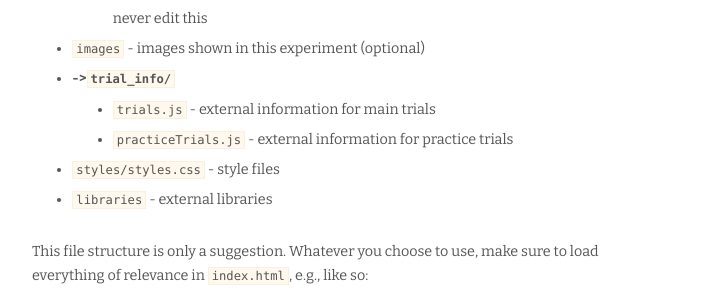
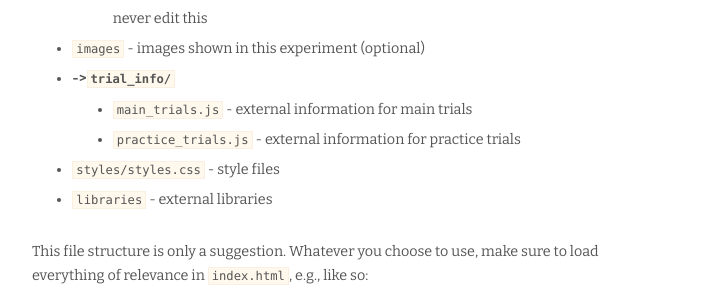
Before and after one commit to magpie-ea/magpie-site, a Jekyll site: the page built from getting-started/experiments.markdown, in a window 1280 px wide and 900 px high, scrolled down 836 px. Shown: the part 157-448 px from the top of the window, without its empty margins (138-841 px from the left). Built offline with Jekyll 4.4.1, drawn with Linux system fonts in a browser that asks for light colours; nearby versions of some CDN libraries.

Commit message:
updated file names in initial overview

```diff
--- a/_includes/top.html
+++ b/_includes/top.html
@@ -43,6 +43,7 @@
             <li class="menu-item home"><a class="spec" href="/babe_site/">Home</a></li>
             <li class="menu-item obtain"><a class="spec" href="/babe_site/obtain.html">Obtain</a></li>
             <li class="menu-item start"><a class="spec" href="/babe_site/getting-started/introduction.html">Start</a></li>
+            <li class="menu-item examples"><a class="spec" href="/babe_site/examples/introduction.html">Examples</a></li>
             <li class="menu-item docs"><a class="spec" href="/babe_site/docs/overview.html">Docs</a></li>
             <li class="menu-item dev"><a class="spec" href="/babe_site/development.html">Dev</a></li>
           </ul>
--- a/getting-started/experiments.markdown
+++ b/getting-started/experiments.markdown
@@ -26,8 +26,8 @@ The minimal template contains the following files, of which the ones marked with
 	+ `submit_to_server.js` - functions to process, send or store data; user will almost never edit this
 + `images`       - images shown in this experiment (optional)
 + **->`trial_info/`**
-	+ `trials.js` - external information for main trials
-	+ `practiceTrials.js` - external information for practice trials
+	+ `main_trials.js` - external information for main trials
+	+ `practice_trials.js` - external information for practice trials
 + `styles/styles.css`  - style files
 + `libraries`    - external libraries
 
```
